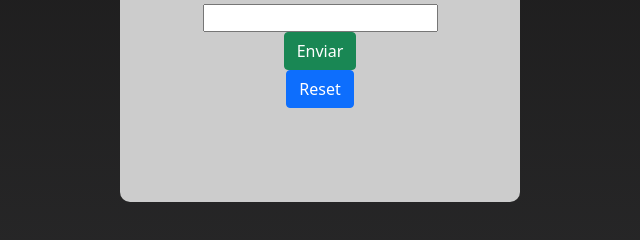
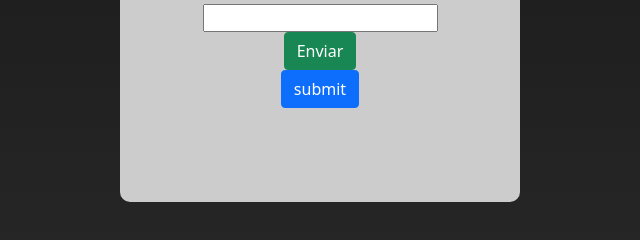
Before and after one commit to Nata-Santos/CalculadoraIMC, a plain HTML site: page index.html in a window 1280 px wide. Shown: the part 448-688 px from the top of the page, 320-960 px from the left. Drawn offline with Linux system fonts and the light colour scheme.

Commit message:
modifica botao reset IMC

```diff
--- a/index.html
+++ b/index.html
@@ -25,7 +25,7 @@
                 <input id="peso" type="text">
 
                 <button onclick="calcular()" class="btn btn-success">Enviar</button>
-                <input class="btn btn-primary" type="reset" value="Reset">
+                <input class="btn btn-primary" type="submit" value="submit">
             </div>
             <div id="box3">
 
```
